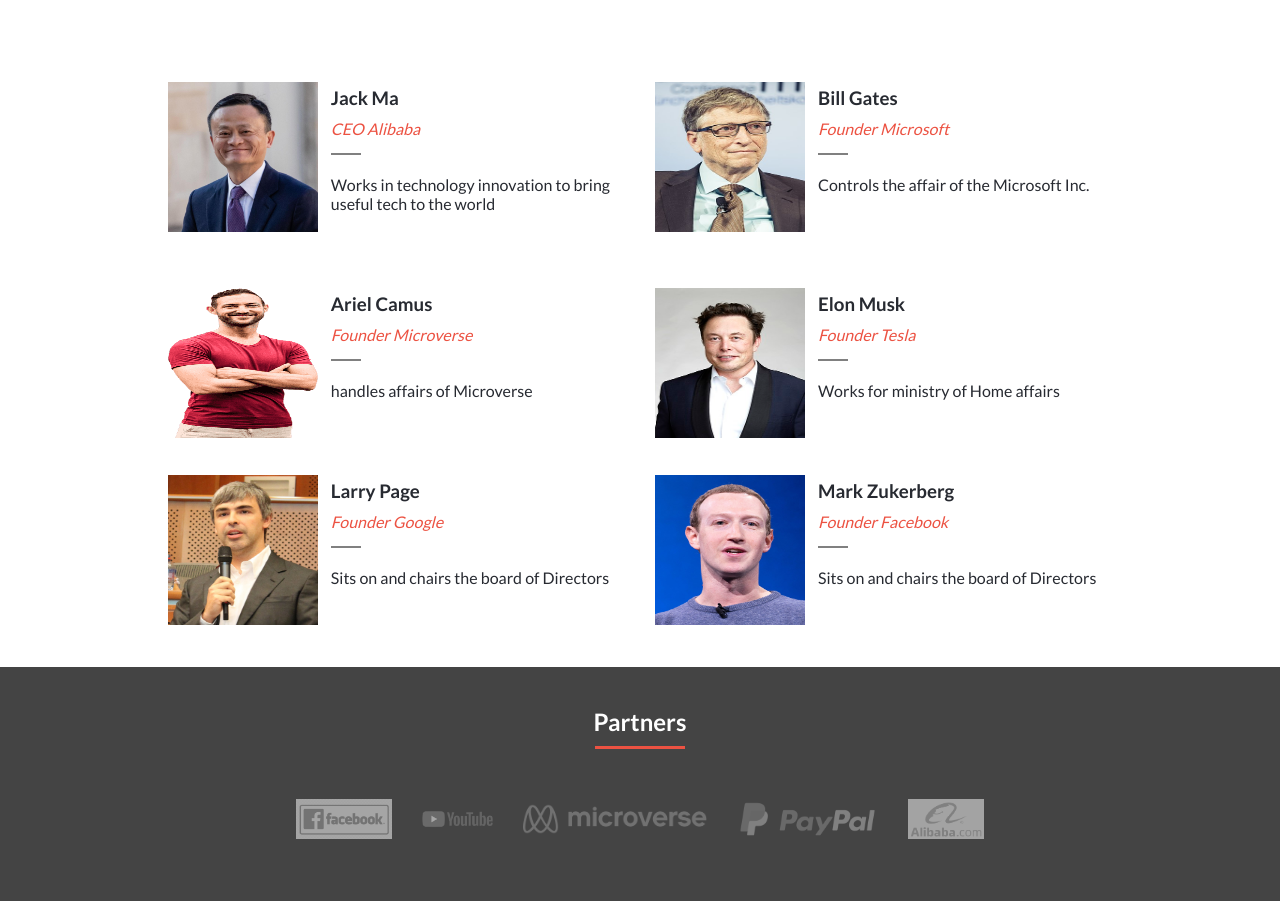
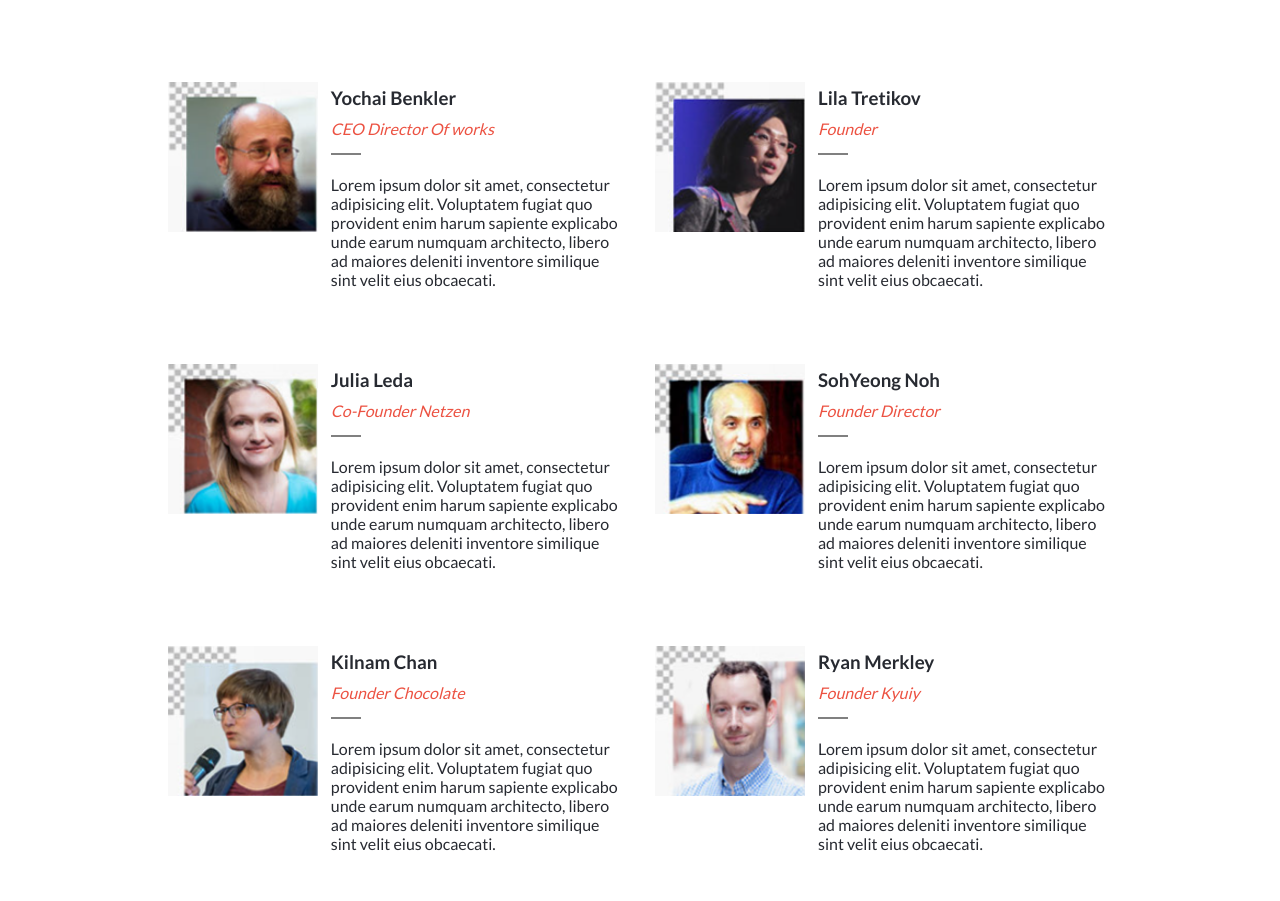
Before and after one commit to assadounto/Final-Capstone1, a website: page index.html in a window 1280 px wide. Shown: the part 1001-1902 px from the top of the page. Drawn offline with Linux system fonts and the light colour scheme; a web font is replaced by a local one.

Commit message:
add files to fix errors

```diff
--- a/index.html
+++ b/index.html
@@ -97,9 +97,9 @@
      <section class="speaker-sec">
         <h2 class="speaker-header">Featured Guests</h2>
         <div class="underline"></div>
-                <ul class="speaker-list" id="speaker-list">
+                <div class="speaker-list" id="speaker-list">
 
-                </ul>
+                </div>
             <button class="more-btn" id="more-btn" type="button">MORE<i class="fa fa-angle-down arrow"></i></button>
     </section>
     <section class="partner" id="partner">
@@ -116,9 +116,9 @@
     </section>
     <footer class="footer bg-color" id="footer">
         <img src="img/iot.gif" alt="logo">
-        <div class="footer-text">
-            <span class="footer-copyright white-text">2022 @Iot Tech conference </span>
-            <span class="footer-about white-text">Technology Giants.</span>
+        <div class="footer-text" id="footer-text">
+            <span class="footer-copyright white-text" id="copy">2022 @Iot Tech conference </span>
+            <span class="footer-about white-text" id="copy1">Technology Giants.</span>
         </div>
     </footer>
     <script src="javascript.js"></script>
--- a/main.js
+++ b/main.js
@@ -1,46 +1,46 @@
 const speaker = [
   {
-    name: 'Jack Ma',
-    jobPosition: 'CEO Alibaba ',
-    info: 'Works in technology innovation to bring useful tech to the world',
-    photo: 'img/jackma.jpg',
+    name: 'Yochai Benkler',
+    jobPosition: 'CEO Director Of works ',
+    info: 'Lorem ipsum dolor sit amet, consectetur adipisicing elit. Voluptatem fugiat quo provident enim harum sapiente explicabo unde earum numquam architecto, libero ad maiores deleniti inventore similique sint velit eius obcaecati.',
+    photo: 'img/a.png',
   },
   {
-    name: 'Bill Gates',
-    jobPosition: 'Founder Microsoft',
-    info: 'Controls the affair of the Microsoft Inc.',
-    photo: 'img/bill.jpg',
+    name: 'Lila Tretikov',
+    jobPosition: 'Founder ',
+    info: 'Lorem ipsum dolor sit amet, consectetur adipisicing elit. Voluptatem fugiat quo provident enim harum sapiente explicabo unde earum numquam architecto, libero ad maiores deleniti inventore similique sint velit eius obcaecati.',
+    photo: 'img/b.png',
   },
   {
-    name: 'Ariel Camus',
-    jobPosition: 'Founder Microverse',
-    info: 'handles affairs of Microverse',
-    photo: 'img/ariel.png',
+    name: 'Julia Leda',
+    jobPosition: 'Co-Founder Netzen',
+    info: 'Lorem ipsum dolor sit amet, consectetur adipisicing elit. Voluptatem fugiat quo provident enim harum sapiente explicabo unde earum numquam architecto, libero ad maiores deleniti inventore similique sint velit eius obcaecati.',
+    photo: 'img/c.png',
   },
   {
-    name: 'Elon Musk',
-    jobPosition: 'Founder Tesla',
-    info: 'Works for ministry of Home affairs',
-    photo: 'img/elon.jpg',
+    name: 'SohYeong Noh',
+    jobPosition: 'Founder Director',
+    info: 'Lorem ipsum dolor sit amet, consectetur adipisicing elit. Voluptatem fugiat quo provident enim harum sapiente explicabo unde earum numquam architecto, libero ad maiores deleniti inventore similique sint velit eius obcaecati.',
+    photo: 'img/d.png',
   },
   {
-    name: 'Larry Page',
-    jobPosition: 'Founder Google',
-    info: 'Sits on and chairs the board of Directors',
-    photo: 'img/larry.jpg',
+    name: 'Kilnam Chan',
+    jobPosition: 'Founder Chocolate',
+    info: 'Lorem ipsum dolor sit amet, consectetur adipisicing elit. Voluptatem fugiat quo provident enim harum sapiente explicabo unde earum numquam architecto, libero ad maiores deleniti inventore similique sint velit eius obcaecati.',
+    photo: 'img/e.png',
   },
   {
-    name: 'Mark Zukerberg',
-    jobPosition: 'Founder Facebook',
-    info: 'Sits on and chairs the board of Directors',
-    photo: 'img/Mark.jpg',
+    name: 'Ryan Merkley',
+    jobPosition: 'Founder Kyuiy',
+    info: 'Lorem ipsum dolor sit amet, consectetur adipisicing elit. Voluptatem fugiat quo provident enim harum sapiente explicabo unde earum numquam architecto, libero ad maiores deleniti inventore similique sint velit eius obcaecati.',
+    photo: 'img/f.png',
   },
 ];
 
 function guestSection(count) {
   return speaker.slice(0, count).map((guest) => `
-                            <li class="speaker">
-                            <img src="${guest.photo}" alt="${guest.name}">
+  <li class="speaker">
+                            <div class="tiles"><img src="${guest.photo}" class="tile" alt="${guest.name}"></div>
                             <div class="name">
                               <h3>${guest.name}</h3>
                               <div class="job-position">
@@ -71,6 +71,9 @@
     speakerList.innerHTML = guestSection(6);
     document.getElementById('partner').style.display = 'block';
     document.getElementById('footer').style.display = 'flex';
+    document.getElementById('footer').style.backgroundColor = 'white';
+    document.getElementById('copy').style.color = '#272a31';
+    document.getElementById('copy1').style.color = '#272a31';
 
     /* eslint-disable */
  mobileMenu.style.display = 'flex';
@@ -87,5 +90,8 @@
     speakerList.innerHTML = guestSection(6);
     document.getElementById('partner').style.display = 'block';
     document.getElementById('footer').style.display = 'flex';
+    document.getElementById('footer').style.backgroundColor = 'white';
+    document.getElementById('copy').style.color = '#272a31';
+    document.getElementById('copy1').style.color = '#272a31';
   }
 });
```
Also changed, not shown: aboutpage.html (+2 -2 lines), img/Tiles.svg (added), img/a.png (added), img/b.png (added), img/c.png (added), img/d.png (added), img/e.png (added), img/f.png (added).
